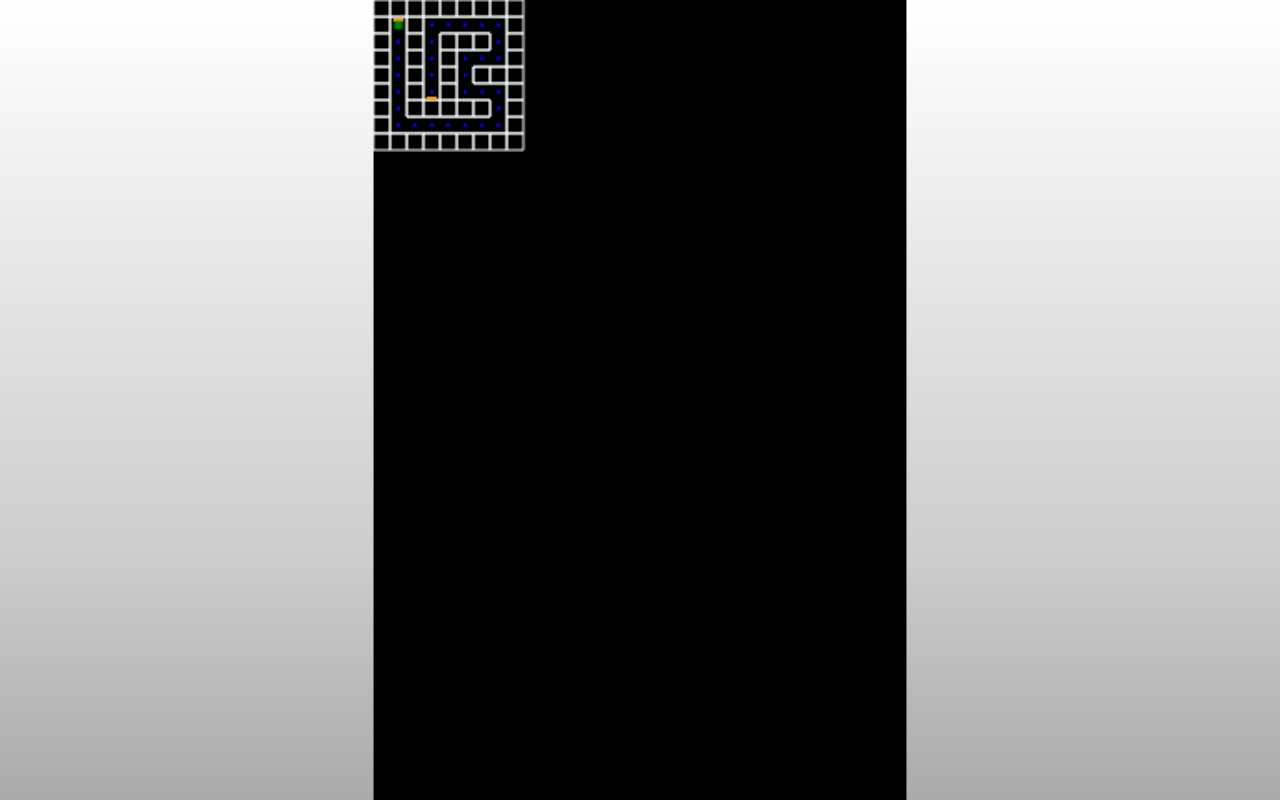
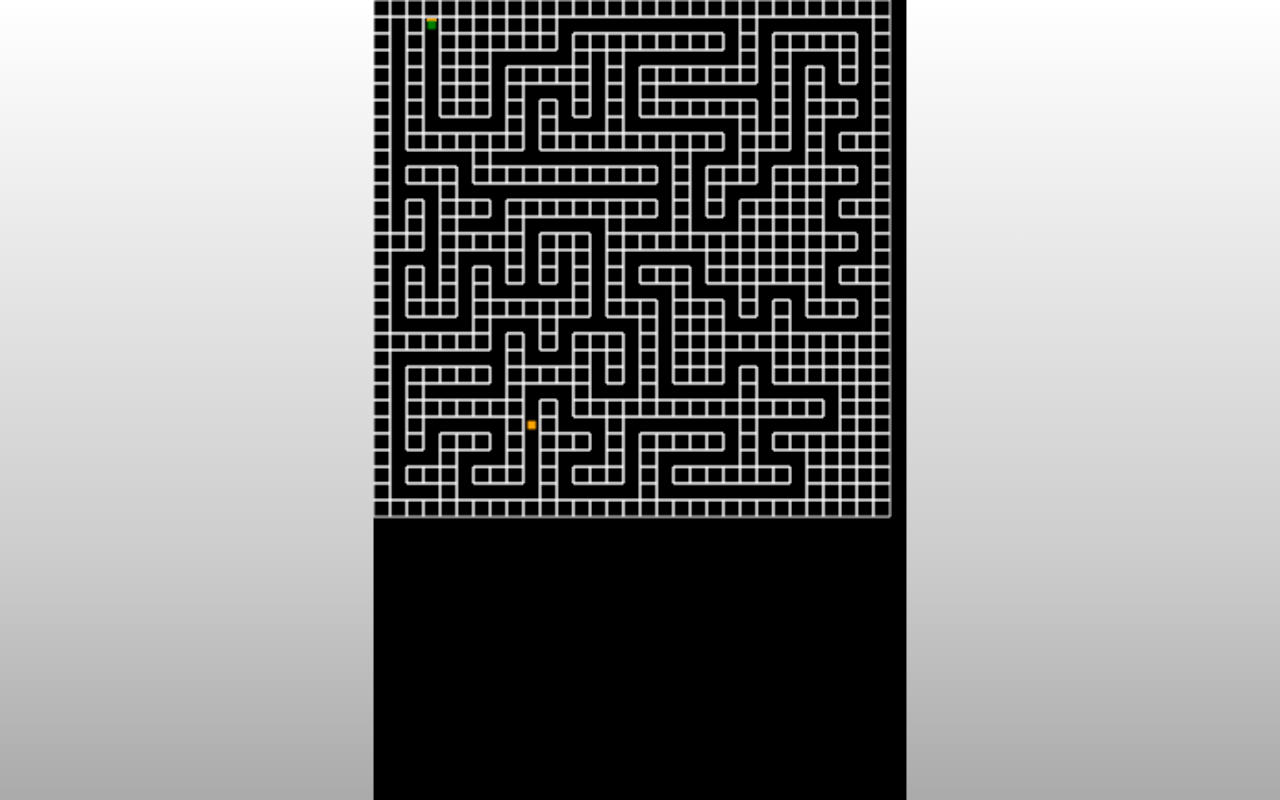
Before and after one commit to jinsu/jinsu.github.io, a plain HTML site: page maze/index.html in a window 1280 px wide. Drawn offline with Linux system fonts and the light colour scheme.

Commit message:
Add maze page

```diff
--- a/maze/js/app.js
+++ b/maze/js/app.js
@@ -104,8 +104,8 @@ window.onload = function() {
 
     // The maze's state
     var config = {
-      rows: 9,
-      cols: 9,
+      rows: 31,
+      cols: 31,
       cellSize: 10
     };
 
```
Also changed, not shown: index.html (+1 -0 lines).
